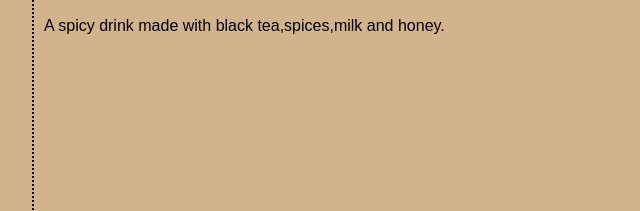
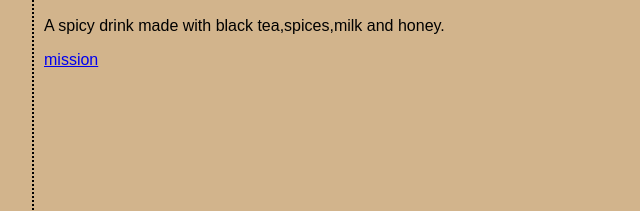
Before and after one commit to Fang-Yuxian/Fang-Yuxian.github.io, a plain HTML site: page index.html in a window 1280 px wide. Shown: the part 367-578 px from the top of the page, 224-864 px from the left. Drawn offline with Linux system fonts and the light colour scheme.

Commit message:
Update index.html

```diff
--- a/index.html
+++ b/index.html
@@ -26,5 +26,6 @@
         <p>A mixture of espresso,steamed milk and foam</p>
         <h2>Chai tea,$1.85</h2>
         <p>A spicy drink made with black tea,spices,milk and honey.</p>
+        <a href="mission.html">mission</a>
     </body>
 </html>
```
